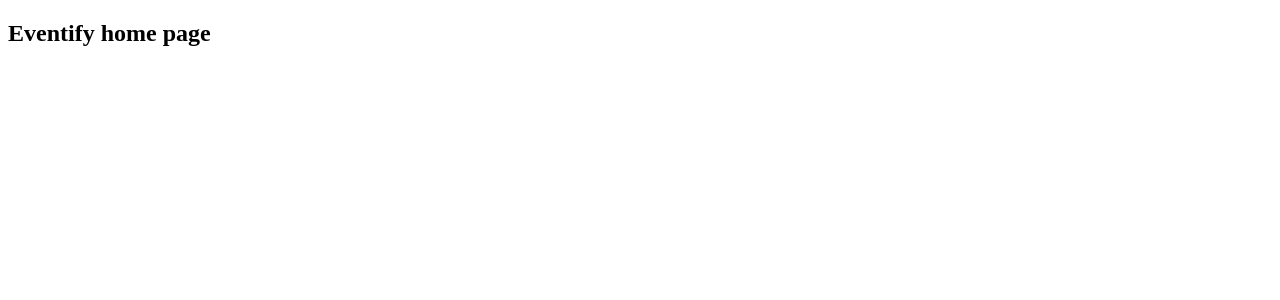
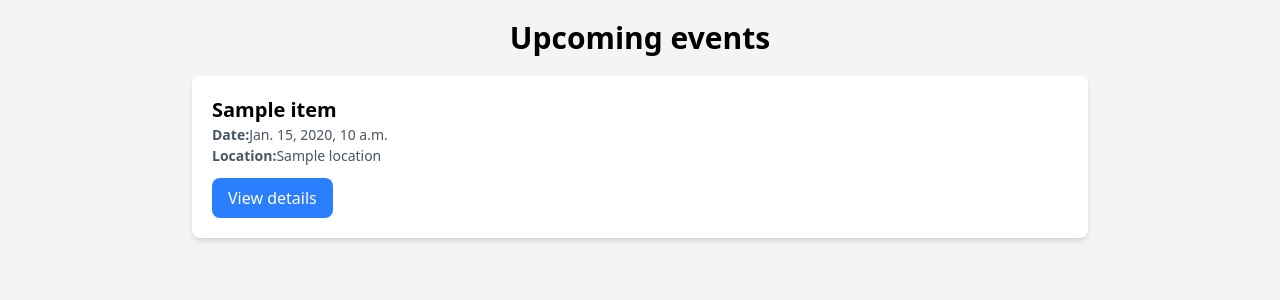
Before and after one commit to joy-mahmud/drf-event-management, a Django app: page / in a window 1280 px wide. Shown: the top 300 px of the page. Run offline with Django 5.2, Linux system fonts and the light colour scheme; tables that the repository leaves empty hold one stand-in row (values such as "Sample post"); a database or web service that is not in the repository returns one stand-in record (values such as "Sample title"); data that the repository does not hold is empty.

Commit message:
get the events data and show it to template and apply tailwind in the home page

```diff
--- a/events/templates/events/home.html
+++ b/events/templates/events/home.html
@@ -4,8 +4,21 @@
     <meta charset="UTF-8">
     <meta name="viewport" content="width=device-width, initial-scale=1.0">
     <title>eventify</title>
+    <script src="https://unpkg.com/@tailwindcss/browser@4"></script>
 </head>
-<body>
-    <h2>Eventify home page</h2>
+<body class="bg-gray-100 p-5">
+    <h2 class="text-3xl font-bold text-center mb-5">Upcoming events</h2>
+    <div class="max-w-4xl mx-auto">
+        {% for event in events %}
+            <div class="bg-white shadow-md rounded-lg p-5 mb-5">
+                <h2 class="text-xl font-semibold">{{event.title}}</h2>
+                <p class="text-[14px] text-gray-600"><strong>Date:</strong>{{event.date}}</p>
+                <p class="text-[14px] text-gray-600"><strong>Location:</strong>{{event.location}}</p>
+
+                <a href="#" class="mt-3 inline-block bg-blue-500 text-white px-4 py-2 rounded-lg">View details</a>
+            </div>
+
+           {% endfor %}
+    </div>
 </body>
 </html>
--- a/events/urls.py
+++ b/events/urls.py
@@ -1,5 +1,6 @@
 from django.urls import path
 from . import views
 urlpatterns = [
-    path('',views.home)
+    path('',views.home,name="home"),
+    path('events/<int:event_id>/',views.event_details,name='event-details')
 ]
--- a/events/views.py
+++ b/events/views.py
@@ -1,5 +1,14 @@
 from django.shortcuts import render
-
+import requests
 # Create your views here.
 def home(request):
-    return render(request,'events/home.html')
+    api_url="http://127.0.0.1:8000/api/events"
+    response = requests.get(api_url)
+    if response.status_code == 200:
+        events = response.json()
+        print(events)
+    return render(request,'events/home.html', {'events':events})
+
+def event_details(request,event_id):
+    event_id=event_id
+    return render(request,'events/events_details.html',{'id':event_id})
```
Also changed, not shown: eventify/settings.py (+11 -2 lines), events/templates/events/events_details.html (added, +11 -0 lines), postgres-django-setup-guide.txt (added, +18 -0 lines), 2 other files.
